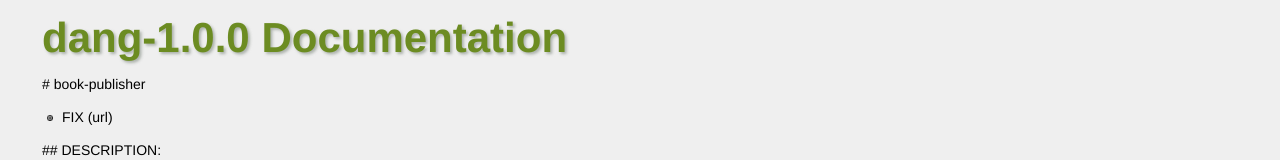
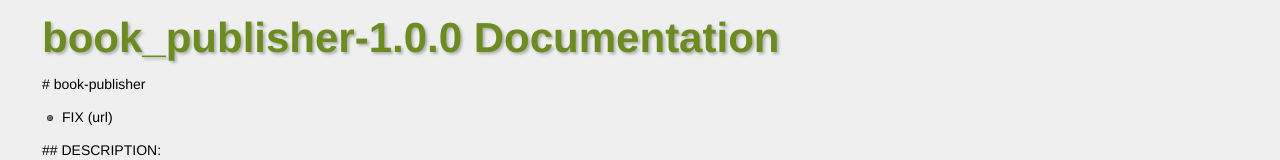
Before and after one commit to jlsuttles/book_publisher, a plain HTML site: page doc/index.html in a window 1280 px wide. Shown: the top 160 px of the page. Drawn offline with Linux system fonts and the light colour scheme.

Commit message:
book_publisher, not dang. dummy

```diff
--- a/doc/index.html
+++ b/doc/index.html
@@ -6,7 +6,7 @@
 <head>
   <meta content="text/html; charset=UTF-8" http-equiv="Content-Type" />
 
-  <title>dang-1.0.0 Documentation</title>
+  <title>book_publisher-1.0.0 Documentation</title>
 
   <link type="text/css" media="screen" href="rdoc.css" rel="stylesheet" />
 
@@ -19,7 +19,7 @@
 <body class="indexpage">
 
 
-  <h1>dang-1.0.0 Documentation</h1>
+  <h1>book_publisher-1.0.0 Documentation</h1>
 
 
   <div id="main">
```
Also changed, not shown: doc/History_txt.html (+1 -1 lines), doc/Manifest_txt.html (+1 -1 lines), doc/README_txt.html (+1 -1 lines), doc/lib/book_publisher_rb.html (+1 -1 lines), 2 other files.
